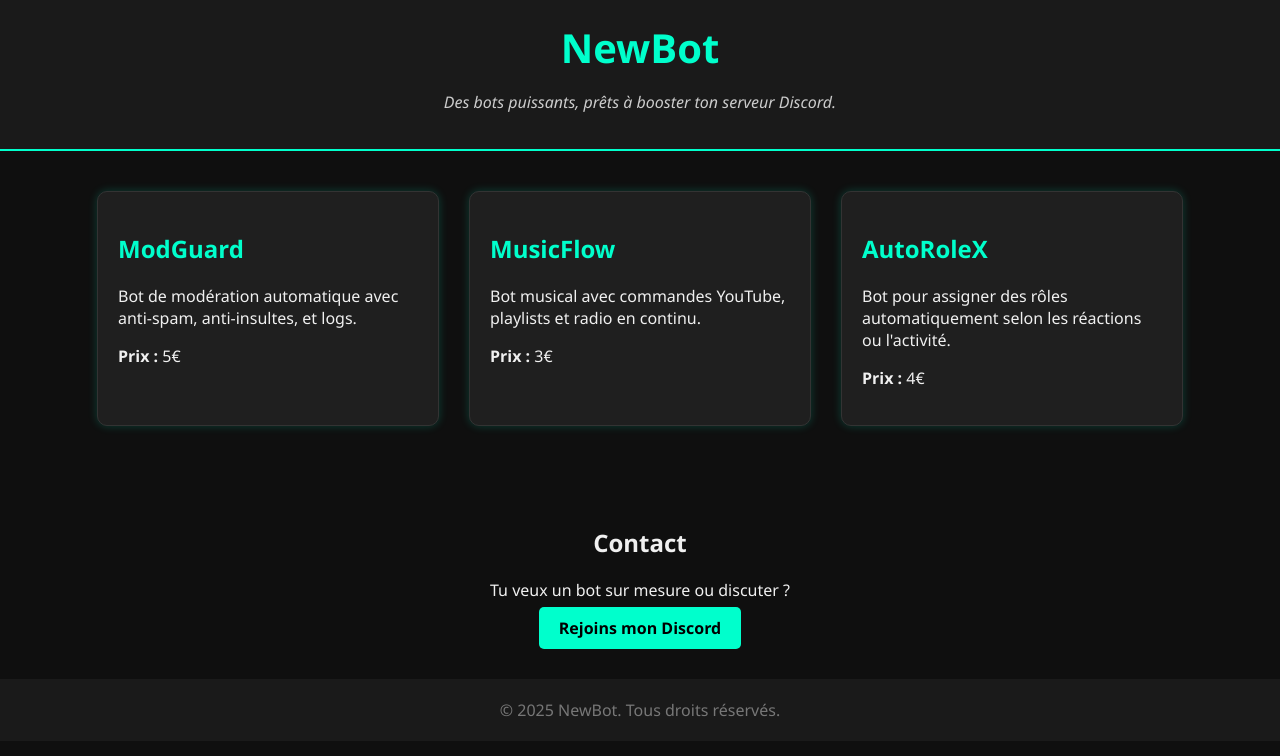
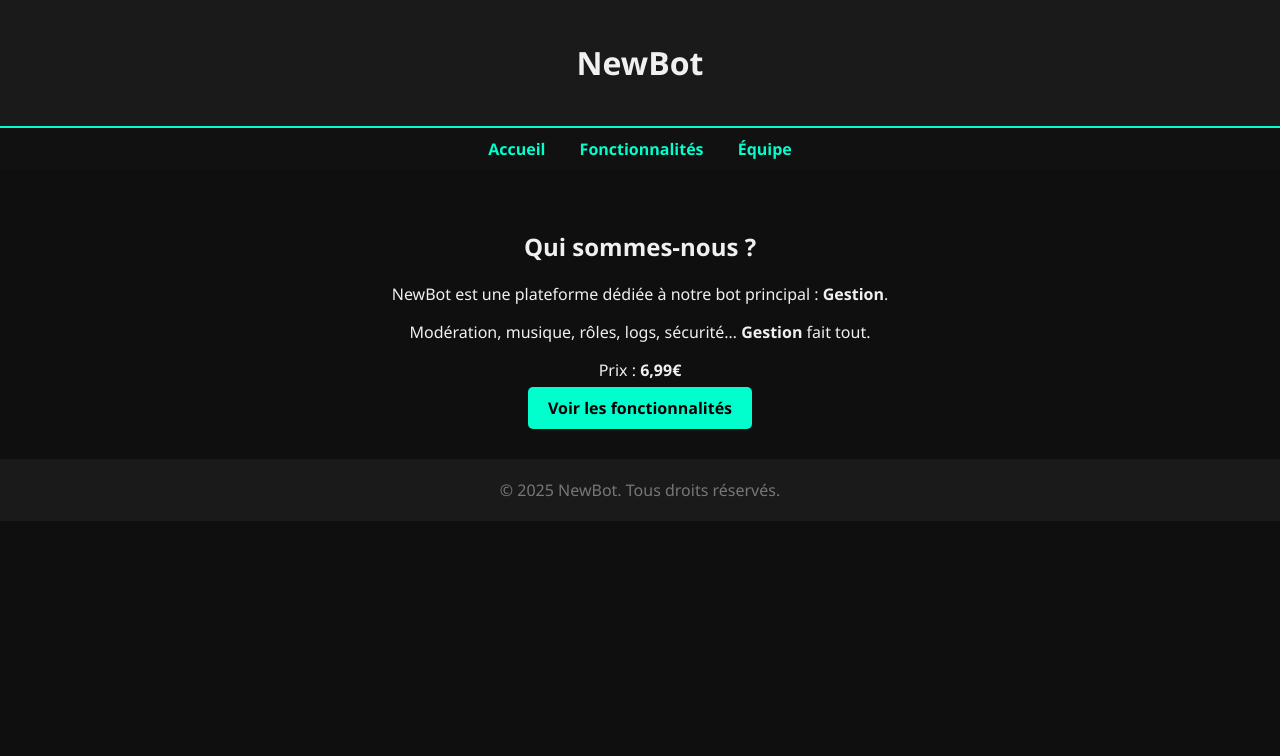
Before and after one commit to skal2901d-ux/newbots, a plain HTML site: page index.html in a window 1280 px wide. Drawn offline with Linux system fonts and the light colour scheme.

Commit message:
Update index.html

```diff
--- a/index.html
+++ b/index.html
@@ -2,99 +2,23 @@
 <html lang="fr">
 <head>
   <meta charset="UTF-8">
-  <title>NewBot - Bots Discord à vendre</title>
-  <style>
-    body {
-      margin: 0;
-      font-family: 'Segoe UI', sans-serif;
-      background-color: #0f0f0f;
-      color: #f0f0f0;
-    }
-    header {
-      background-color: #1a1a1a;
-      padding: 20px;
-      text-align: center;
-      border-bottom: 2px solid #00ffcc;
-    }
-    h1 {
-      margin: 0;
-      font-size: 2.5em;
-      color: #00ffcc;
-    }
-    .slogan {
-      font-style: italic;
-      color: #ccc;
-    }
-    .bots {
-      display: flex;
-      flex-wrap: wrap;
-      justify-content: center;
-      padding: 40px;
-      gap: 30px;
-    }
-    .bot-card {
-      background-color: #1f1f1f;
-      border: 1px solid #333;
-      border-radius: 10px;
-      padding: 20px;
-      width: 300px;
-      box-shadow: 0 0 10px #00ffcc33;
-    }
-    .bot-card h2 {
-      color: #00ffcc;
-    }
-    .contact {
-      text-align: center;
-      padding: 40px;
-    }
-    .contact a {
-      background-color: #00ffcc;
-      color: #000;
-      padding: 10px 20px;
-      border-radius: 5px;
-      text-decoration: none;
-      font-weight: bold;
-    }
-    footer {
-      text-align: center;
-      padding: 20px;
-      background-color: #1a1a1a;
-      color: #777;
-    }
-  </style>
+  <title>NewBot - Accueil</title>
+  <link rel="stylesheet" href="style.css">
 </head>
 <body>
-  <header>
-    <h1>NewBot</h1>
-    <p class="slogan">Des bots puissants, prêts à booster ton serveur Discord.</p>
-  </header>
-
-  <section class="bots">
-    <div class="bot-card">
-      <h2>ModGuard</h2>
-      <p>Bot de modération automatique avec anti-spam, anti-insultes, et logs.</p>
-      <p><strong>Prix :</strong> 5€</p>
-    </div>
-    <div class="bot-card">
-      <h2>MusicFlow</h2>
-      <p>Bot musical avec commandes YouTube, playlists et radio en continu.</p>
-      <p><strong>Prix :</strong> 3€</p>
-    </div>
-    <div class="bot-card">
-      <h2>AutoRoleX</h2>
-      <p>Bot pour assigner des rôles automatiquement selon les réactions ou l'activité.</p>
-      <p><strong>Prix :</strong> 4€</p>
-    </div>
+  <header><h1>NewBot</h1></header>
+  <nav>
+    <a href="index.html">Accueil</a>
+    <a href="fonctionnalites.html">Fonctionnalités</a>
+    <a href="equipe.html">Équipe</a>
+  </nav>
+  <section>
+    <h2>Qui sommes-nous ?</h2>
+    <p>NewBot est une plateforme dédiée à notre bot principal : <strong>Gestion</strong>.</p>
+    <p>Modération, musique, rôles, logs, sécurité… <strong>Gestion</strong> fait tout.</p>
+    <p class="price">Prix : <strong>6,99€</strong></p>
+    <a href="fonctionnalites.html" class="btn">Voir les fonctionnalités</a>
   </section>
-
-  <section class="contact">
-    <h2>Contact</h2>
-    <p>Tu veux un bot sur mesure ou discuter ?</p>
-    <a href="https://discord.gg/tonlien" target="_blank">Rejoins mon Discord</a>
-  </section>
-
-  <footer>
-    &copy; 2025 NewBot. Tous droits réservés.
-  </footer>
+  <footer>&copy; 2025 NewBot. Tous droits réservés.</footer>
 </body>
 </html>
```
